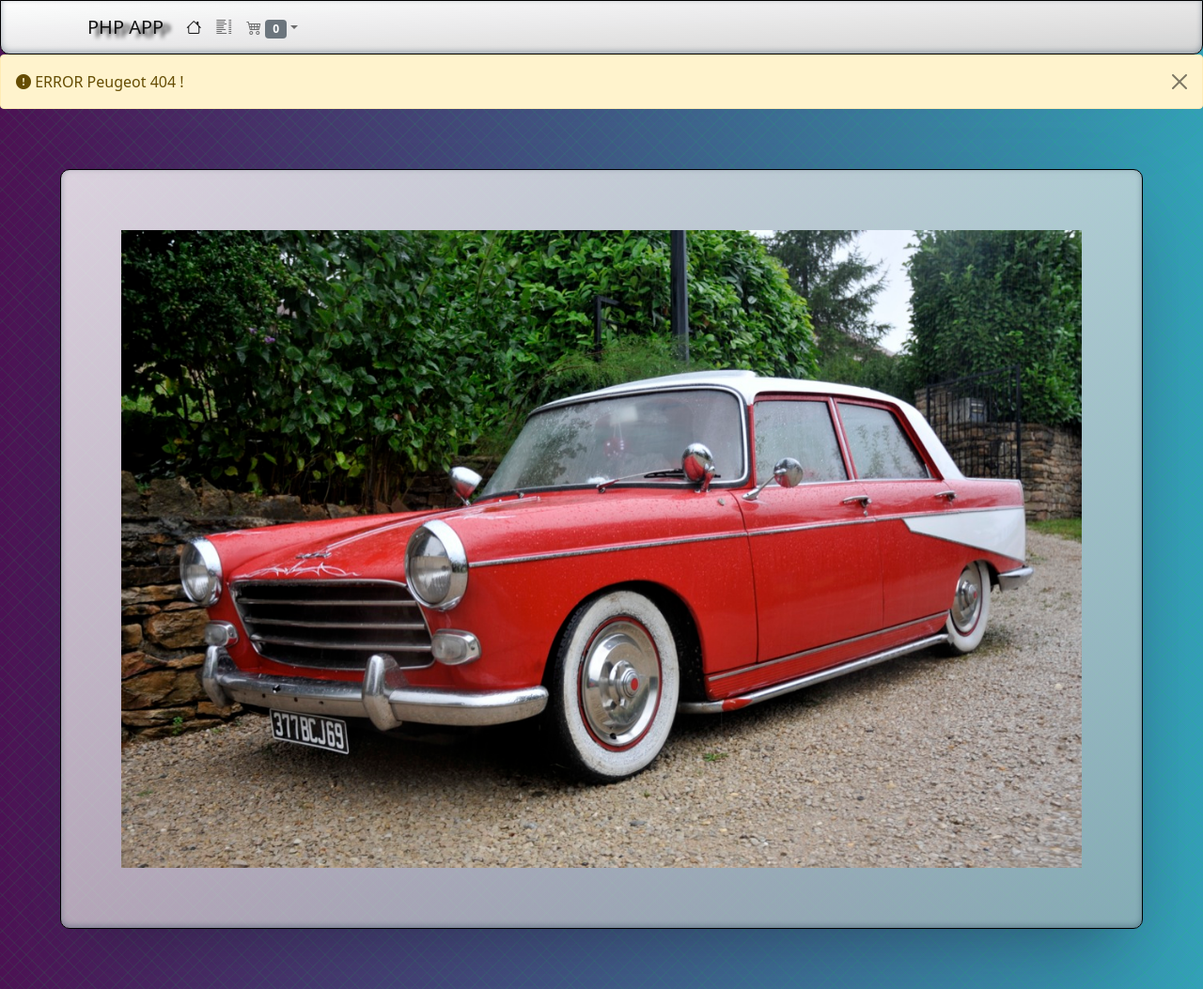
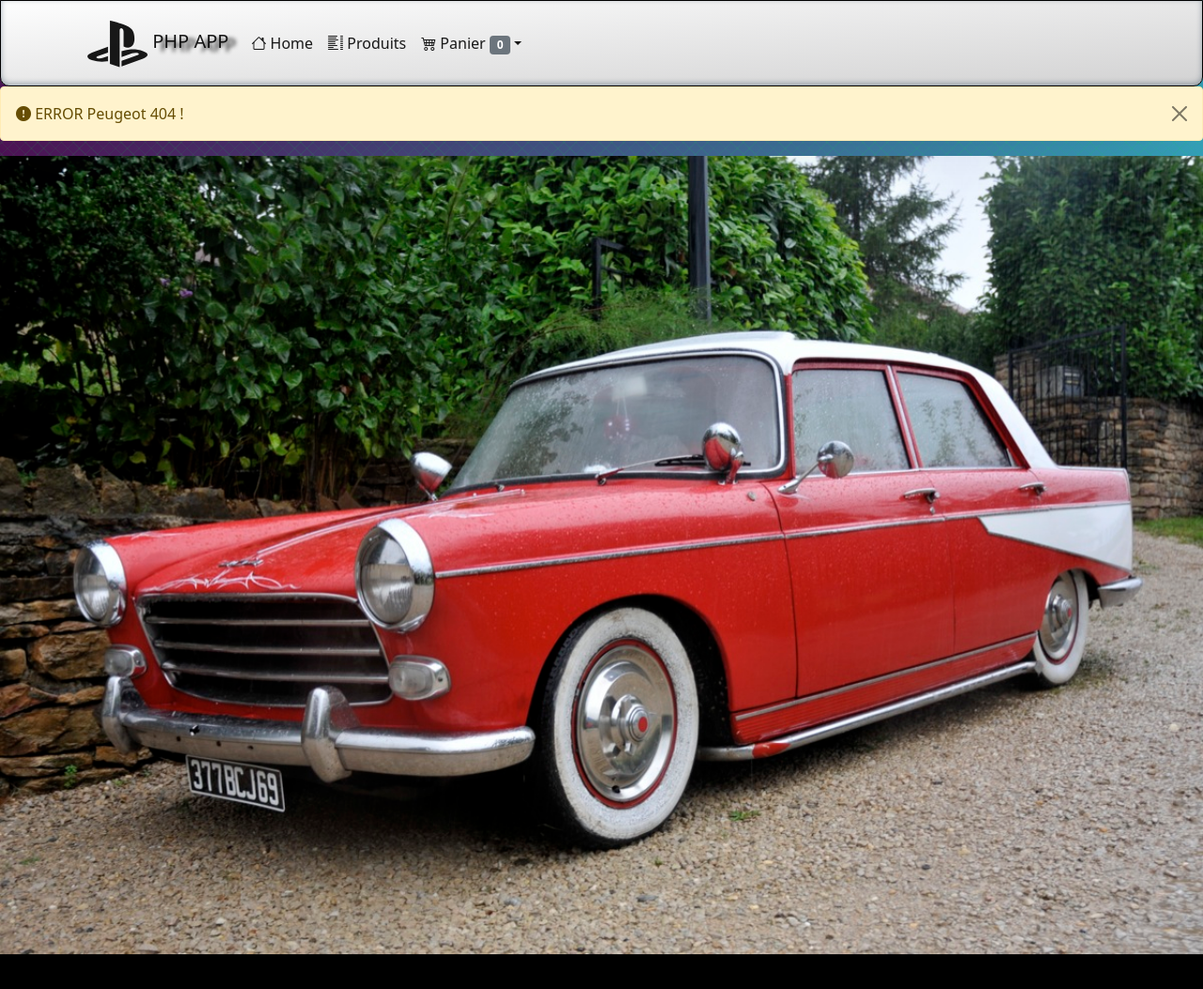
Before and after one commit to trochaudpj/app_php, a PHP site: page /?page=1 in a window 1280 px wide. Shown: the whole page at 94% size. After the commit the page ends 1016 px from the top, so only its background shows below. Run offline with PHP 8.4, Linux system fonts and the light colour scheme; some libraries are stand-ins or nearby versions.

Commit message:
corrections mineures + opti index

```diff
--- a/CSS/style.css
+++ b/CSS/style.css
@@ -39,4 +39,9 @@ table{
 }
 
 #titre{
-    text-shadow: 8px 4px 4px rgba(0,0,0,0.90);}
+    text-shadow: 8px 4px 4px rgba(0,0,0,0.90);
+}
+#logo{
+    font-size: 2em;
+    fill:  linear-gradient(45deg, hsl(19,67%,54%),hsl(64,67%,54%),hsl(109,67%,54%),hsl(154,67%,54%),hsl(199,67%,54%),hsl(244,67%,54%),hsl(289,67%,54%),hsl(334,67%,54%));
+}
--- a/forms/form.php
+++ b/forms/form.php
@@ -20,10 +20,10 @@ if (isset($_POST['submit'])) {
             "total" => $price * $qtt,
         ];
         $_SESSION['products'][] = $product;
-        $_SESSION['message'] = 'produit ajouté';
+        $_SESSION['message'] = 'Produit ajouté';
     } else {
        $message ='';
-        if(!$name){ $message .= 'nom produit ';}
+        if(!$name){ $message .= 'Nom du produit ';}
         if(!$price && !$name){$message .= '& ';}
         if(!$price){ $message .= 'prix ';}
         if((!$name && !$qtt) || (!$price && !$qtt) ){$message .= '& ';}
--- a/forms/recap_form.php
+++ b/forms/recap_form.php
@@ -3,13 +3,13 @@
 switch ($_GET['todo']):
     case 'trash':
         unset($_SESSION['products']);
-        $_SESSION['message'] = 'suppression du panier effectuée.';
+        $_SESSION['message'] = 'Suppression du panier effectuée.';
         header("Location:index.php?page=recap");
         die;
     case 'add':
         $_SESSION['products'][$_GET['index']]['qtt']++;
         $_SESSION['products'][$_GET['index']]['total'] = $_SESSION['products'][$_GET['index']]['price'] * $_SESSION['products'][$_GET['index']]['qtt'];
-        $_SESSION['message'] = 'quantité produit mise a jour.';
+        $_SESSION['message'] = 'Quantité produit mise a jour.';
         header("Location:index.php?page=recap");
         die;
     case 'sub':
--- a/index.php
+++ b/index.php
@@ -1,10 +1,12 @@
 <?php session_start();
 ob_start() ;
+$page=$_GET['page']?$_GET['page'] : $page='accueil';
+/* ancienne condition, remplacee par ternaire ci dessus
 if(isset($_GET['page'])){
     $page = $_GET['page'] ;
 } else {
     $page = 'accueil';
-}
+}*/
 
 switch ($page):
     case 'accueil':
--- a/pages/NotFound.php
+++ b/pages/NotFound.php
@@ -8,9 +8,4 @@ if (isset($_SESSION['message']) || !empty($_SESSION['message'])) {
     unset($_SESSION['message']);
 }
 ?>
-<div class="wrapper">
-    <div class="formA">
-
-        <img src="./img/peugeot-404.jpg" width="100%">
-    </div>
-</div>
+<img src="./img/peugeot-404.jpg" width="100%">
--- a/pages/catalog.php
+++ b/pages/catalog.php
@@ -13,7 +13,6 @@ if (isset($_SESSION['message']) || !empty($_SESSION['message'])) {
         <div class="formA">
             <h3 class="display-3">Catalogue</h1>
                 <?php
-
                 if (!isset($_SESSION['products']) || empty($_SESSION['products'])) {
                     echo "<p>Aucun produit en magasin</p>";
                 } else {
--- a/template/template.php
+++ b/template/template.php
@@ -18,20 +18,22 @@
     <header>
         <nav class="navbar navbar-expand-lg navbar-light bg-light">
             <div class="container-fluid">
-                <a id='titre' class="navbar-brand" href="index.php?page=accueil">PHP APP</a>
+                <a id='titre' class="navbar-brand" href="index.php?page=accueil"><svg id="logo" xmlns="http://www.w3.org/2000/svg" width="64" height="64" fill="currentColor" class="bi bi-playstation" viewBox="0 0 16 16">
+  <path fill-rule="evenodd" d="M15.858 11.451c-.313.395-1.079.676-1.079.676l-5.696 2.046v-1.509l4.192-1.493c.476-.17.549-.412.162-.538-.386-.127-1.085-.09-1.56.08l-2.794.984v-1.566l.161-.054s.807-.286 1.942-.412c1.135-.125 2.525.017 3.616.43 1.23.39 1.368.962 1.056 1.356ZM9.625 8.883v-3.86c0-.453-.083-.87-.508-.988-.326-.105-.528.198-.528.65v9.664l-2.606-.827V2c1.108.206 2.722.692 3.59.985 2.207.757 2.955 1.7 2.955 3.825 0 2.071-1.278 2.856-2.903 2.072Zm-8.424 3.625C-.061 12.15-.271 11.41.304 10.984c.532-.394 1.436-.69 1.436-.69l3.737-1.33v1.515l-2.69.963c-.474.17-.547.411-.161.538.386.126 1.085.09 1.56-.08l1.29-.469v1.356l-.257.043a8.454 8.454 0 0 1-4.018-.323Z"/>
+</svg> PHP APP</a>
                 <button class="navbar-toggler" type="button" data-bs-toggle="collapse" data-bs-target="#navbarNavDropdown" aria-controls="navbarNavDropdown" aria-expanded="false" aria-label="Toggle navigation">
                     <span class="navbar-toggler-icon"></span>
                 </button>
                 <div class="collapse navbar-collapse" id="navbarNavDropdown">
                     <ul class="navbar-nav">
                         <li class="nav-item">
-                            <a class="nav-link active bi bi-house" aria-current="page" href="index.php?page=accueil" title='home'></a>
+                            <a class="nav-link active bi bi-house" aria-current="page" href="index.php?page=accueil" title='home'> Home</a>
                         </li>
                         <li class="nav-item">
-                            <a class="nav-link bi bi-list-columns" href="index.php?page=catalog" title='catalogue'></a>
+                            <a class="nav-link active bi bi-list-columns" href="index.php?page=catalog" title='catalogue'> Produits</a>
                         </li>
                         <li class="nav-item dropdown">
-                            <a class="nav-link dropdown-toggle bi bi-cart4" href="index.php?page=recap" id="navbarDropdownMenuLink" role="button" data-bs-toggle="dropdown" aria-expanded="false" title='facture'>
+                            <a class="nav-link active dropdown-toggle bi bi-cart4" href="index.php?page=recap" id="navbarDropdownMenuLink" role="button" data-bs-toggle="dropdown" aria-expanded="false" title='facture'> Panier
                                 <span class="badge bg-secondary"><?php if (!isset($_SESSION['products']) || empty($_SESSION['products'])) {
                                                                         echo "0";
                                                                     } else {
```
